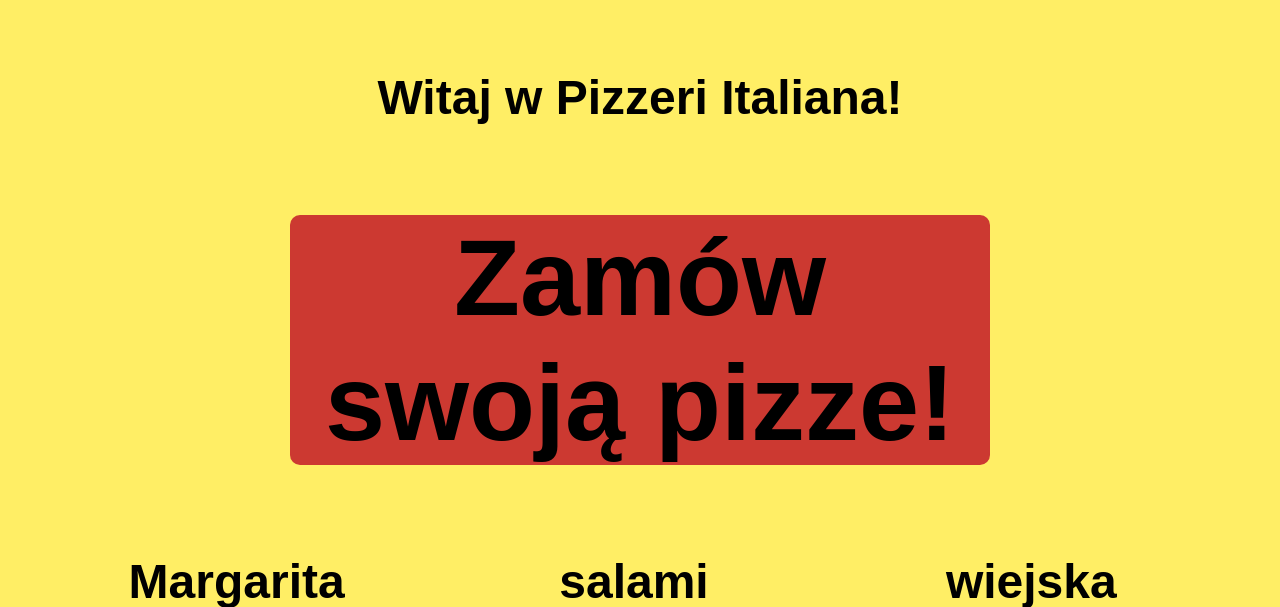
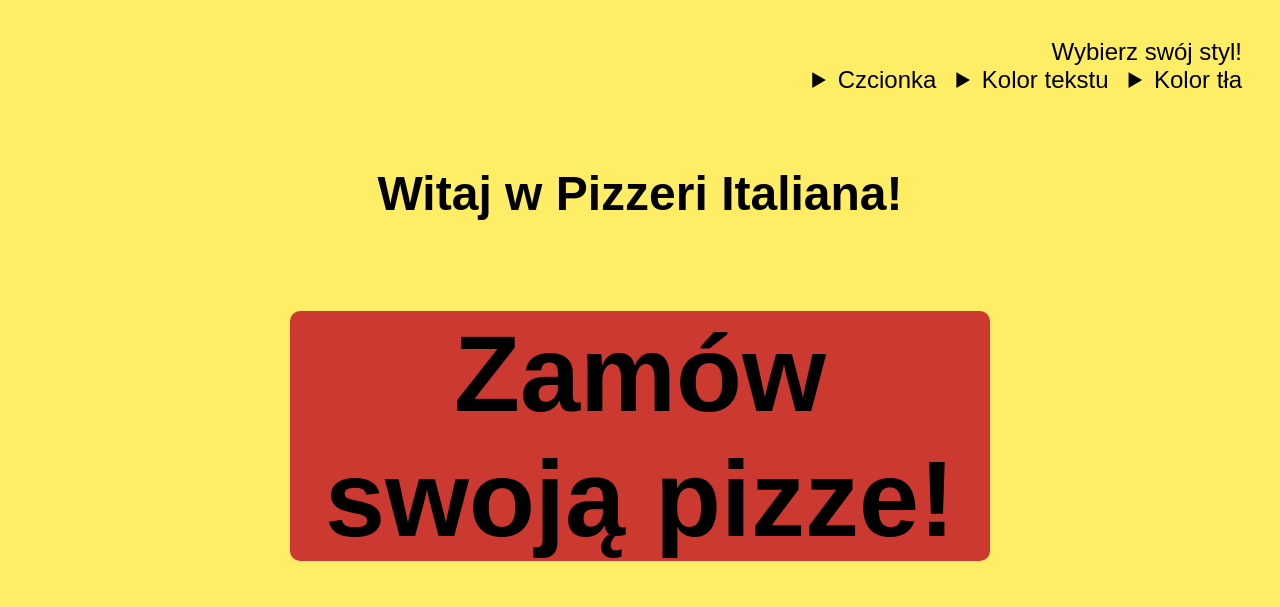
Before and after one commit to adamwaniak/PSW_1, a PHP site: page /pizza.html in a window 1280 px wide. Shown: the top 607 px of the page. Run offline with PHP 8.4, Linux system fonts and the light colour scheme; some web fonts are replaced.

Commit message:
zadanie 3

```diff
--- /dev/null
+++ b/pizza/CSSChanger.js
@@ -0,0 +1,35 @@
+function changeBackgroundColor(color) {
+    switch (color) {
+        case 'yellow':
+            document.body.style.backgroundColor = 'rgba(255, 232, 39, 0.71)';
+            break;
+        case 'red':
+            document.body.style.backgroundColor = 'rgba(255, 108, 46, 0.71)';
+            break;
+    }
+
+}
+
+function changeTextColor(color) {
+    switch (color) {
+        case 'black':
+            document.body.style.color = 'black';
+            break;
+        case 'purple':
+            document.body.style.color = 'rgba(45,0,33,0.71)';
+            break;
+    }
+
+}
+
+function changeTextFont(font) {
+    switch (font) {
+        case 'pizza':
+            document.body.style.fontFamily = 'pizza-font, sans-serif';
+            break;
+        case 'roman':
+            document.body.style.fontFamily = '"Times New Roman", Times, serif';
+            break;
+    }
+
+}
--- a/pizza/pizza.css
+++ b/pizza/pizza.css
@@ -10,6 +10,20 @@ body{
     padding: 30px;
     min-height: 1000px ;
     text-align: center;
+}
+
+#style-changer{
+text-align: right;
+}
+
+.style{
+    text-align: left;
+    float: right;
+    margin-left: 20px;
+}
+
+#header{
+    margin-top: 100px;
 }
 
 #order {
--- a/pizza/pizza.html
+++ b/pizza/pizza.html
@@ -5,14 +5,34 @@
     <title>Pizza</title>
     <link rel="stylesheet" href="pizza.css" type="text/css">
     <script src="pizza.js"></script>
-    <script type = "text/javascript">
-        document.writeln("<h1>Witaj w Pizzeri Italiana!</h1>");
-        window.addEventListener("load", start, false);
-    </script>
+    <script src="CSSChanger.js"></script>
+
 </head>
 <body>
 
+<div id="style-changer">
+    Wybierz swój styl!
+    <br>
+    <details class="style">
+        <summary>Kolor tła</summary>
+        <label id="background-color-yellow" onclick="changeBackgroundColor('yellow')">Żółty</label>
+        <label id="background-color-red" onclick="changeBackgroundColor('red')">Czerwony</label>
+    </details>
+    <details class="style">
+        <summary>Kolor tekstu</summary>
+        <label id="text-color-black" onclick="changeTextColor('black')">Czarny</label>
+        <label id="text-color-grey" onclick="changeTextColor('purple')">Filotewoy</label>
+    </details>
+    <details class="style">
+        <summary>Czcionka</summary>
+        <label  onclick="changeTextFont('pizza')">Pizza</label>
+        <label  onclick="changeTextFont('roman')">Times New Roman</label>
+    </details>
+</div>
+<header id="header">
+    <h1>Witaj w Pizzeri Italiana!</h1>
 
+</header>
 <div id="order">
     <h2>Zamów swoją pizze!</h2>
 </div>
--- a/pizza/pizza.js
+++ b/pizza/pizza.js
@@ -5,6 +5,8 @@ function start(){
     var button = document.getElementById("order-button");
     button.addEventListener("click", buy, false);
 }
+
+onload = start;
 
 function buy() {
     checkOrder();
@@ -29,14 +31,13 @@ function checkOrder() {
     var len = cboxes.length;
 
     var j = 0;
-    for (var i = 0; i < len; i++) {
+    for (i = 0; i < len; i+=1) {
         if (cboxes[i].checked) {
             checkedPizzas[j] = cboxes[i].value;
             j++;
         }
     }
 }
-
 function fillOrderDetails() {
     var address = window.prompt("Adres:");
     document.getElementById('order-details-header').innerHTML = '<div style="width: 150px; float: left">Wybrane pizze:</div>' + '<div style="text-align: right">Cena:</div>';
@@ -53,7 +54,7 @@ function fillOrderDetails() {
     content += '<div style= " text-align: right;font-weight: 600">Suma + dostawa:</div>';
     content += '<div style= " text-align: right">' + sum + "  +  " + dostawa + "  =  " + (sum + dostawa) + '</div>';
     if(address == null){
-        document.getElementById("order-details-address").innerHTML = 'Zamówienie zostanie wysłane na adres: <br>' + " ";
+        window.alert("Brak adresu!")
     }
     else{
         document.getElementById("order-details-address").innerHTML = 'Zamówienie zostanie wysłane na adres: <br>' + address;
```
